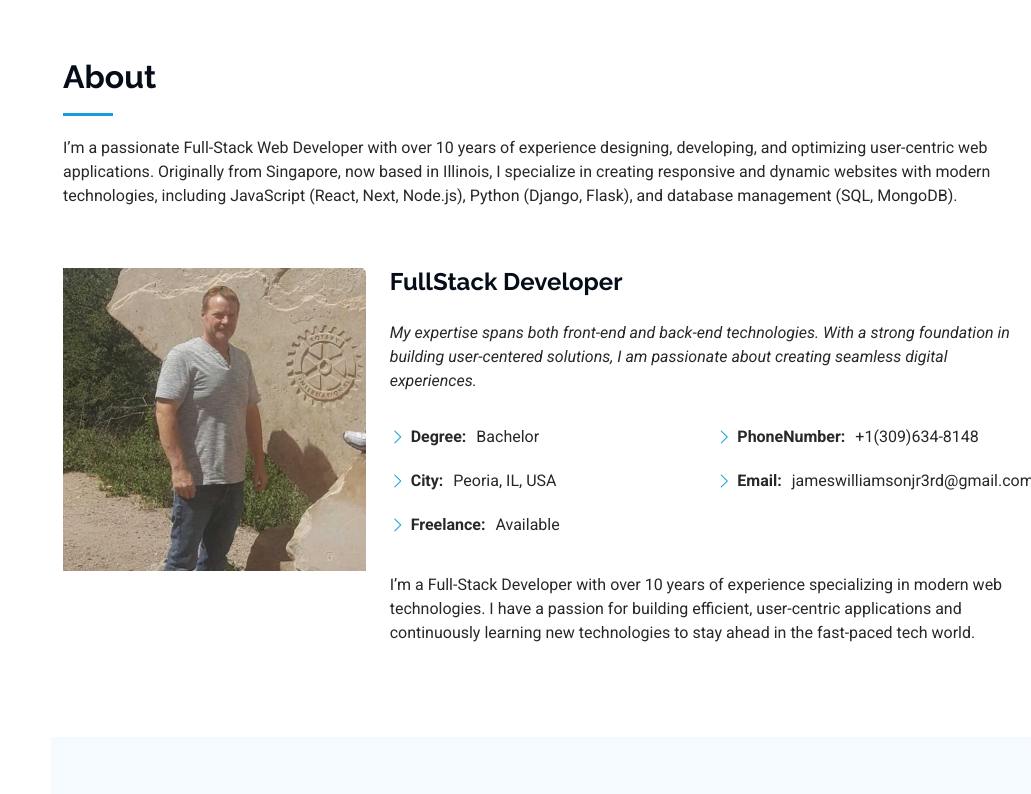
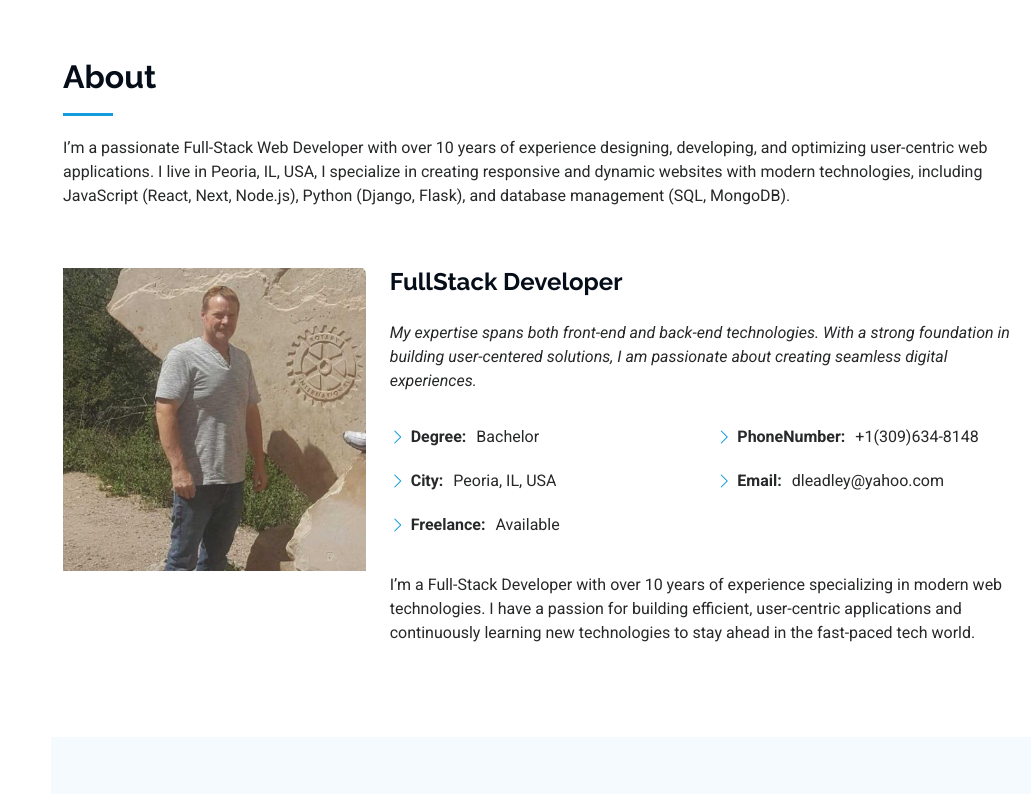
Before and after one commit to james2000william/david-portfolia, a plain HTML site: page index.html in a window 1280 px wide. Shown: the part 802-1596 px from the top of the page, without its empty margins (249-1280 px from the left). Drawn offline with Linux system fonts and the light colour scheme.

Commit message:
email added

```diff
--- a/index.html
+++ b/index.html
@@ -82,7 +82,7 @@
       <!-- Section Title -->
       <div class="container section-title" data-aos="fade-up">
         <h2>About</h2>
-        <p>I’m a passionate Full-Stack Web Developer with over 10 years of experience designing, developing, and optimizing user-centric web applications. Originally from Singapore, now based in Illinois, I specialize in creating responsive and dynamic websites with modern technologies, including JavaScript (React, Next, Node.js), Python (Django, Flask), and database management (SQL, MongoDB).</p>
+        <p>I’m a passionate Full-Stack Web Developer with over 10 years of experience designing, developing, and optimizing user-centric web applications. I live in Peoria, IL, USA, I specialize in creating responsive and dynamic websites with modern technologies, including JavaScript (React, Next, Node.js), Python (Django, Flask), and database management (SQL, MongoDB).</p>
       </div><!-- End Section Title -->
 
       <div class="container" data-aos="fade-up" data-aos-delay="100">
@@ -107,7 +107,7 @@
               <div class="col-lg-6">
                 <ul>
                   <li><i class="bi bi-chevron-right"></i> <strong>PhoneNumber:</strong> <span>+1(309)634-8148</span></li>
-                  <li><i class="bi bi-chevron-right"></i> <strong>Email:</strong> <span>jameswilliamsonjr3rd@gmail.com</span></li>
+                  <li><i class="bi bi-chevron-right"></i> <strong>Email:</strong> <span>dleadley@yahoo.com</span></li>
                 </ul>
               </div>
             </div>
@@ -402,7 +402,7 @@
                 <i class="bi bi-envelope flex-shrink-0"></i>
                 <div>
                   <h3>Email Me</h3>
-                  <p>cupid.jack505@gmail.com</p>
+                  <p>dleadley@yahoo.com</p>
                 </div>
               </div><!-- End Info Item -->
             </div>
```
